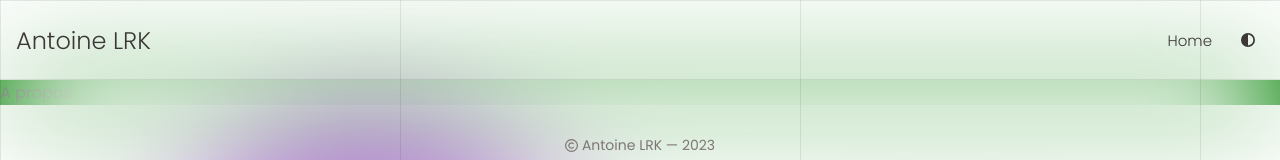
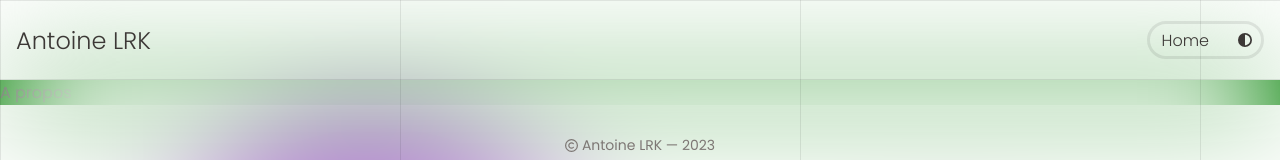
Before and after one commit to antoinelrk/AntoineLRK-Portfolio-App, a Next.js app: page /about in a window 1280 px wide. Shown: the top 160 px of the page. Built offline with nearby package versions, Linux system fonts and the light colour scheme.

Commit message:
Clean code

```diff
--- a/src/components/Layers/Frame/Frame.jsx
+++ b/src/components/Layers/Frame/Frame.jsx
@@ -1,5 +1,5 @@
 import './Frame.scss'
 
 export function Frame () {
-    return <div class="frame"></div>
+    return <div className="frame"></div>
 }
--- a/src/components/Layers/GridLayout/Header/Header.jsx
+++ b/src/components/Layers/GridLayout/Header/Header.jsx
@@ -1,5 +1,6 @@
+import { CircledIconButton } from '@/components/UI/Buttons/CircledIconButton'
 import './Header.scss'
-import Link from 'next/link'
+import { NavLink } from '@/components/UI/Links/NavLink'
 import Cookies from 'js-cookie'
 
 export function Header () {
@@ -25,8 +26,17 @@ function NavComponent () {
 
     return <nav>
         <ul>
-            <li><Link className="NavLink" href="/">Home</Link></li>
+            <li><NavLink to="/">Home</NavLink></li>
             <li>
+                <CircledIconButton onClick={() => console.log('ok')}>
+                    <figure>
+                        <svg xmlns="http://www.w3.org/2000/svg" width="100%" height="100%" viewBox="0 0 512 512">
+                            <path d="M448 256c0-106-86-192-192-192V448c106 0 192-86 192-192zM0 256a256 256 0 1 1 512 0A256 256 0 1 1 0 256z"/>
+                        </svg>
+                    </figure>
+                </CircledIconButton>
+            </li>
+            {/* <li>
                 <button name="toggleTheme" className="ToggleTheme" onClick={() => toggleTheme()}>
                     <div className="toggle-theme-icon">
                         <figure>
@@ -36,7 +46,7 @@ function NavComponent () {
                         </figure>
                     </div>
                 </button>
-            </li>
+            </li> */}
         </ul>
     </nav>
 }
--- a/src/components/Layers/GridLayout/Header/Header.scss
+++ b/src/components/Layers/GridLayout/Header/Header.scss
@@ -37,45 +37,18 @@ header {
             display: flex;
             height: auto;
             width: auto;
+            border: solid 3px var(--frame-color);
+            border-radius: var(--brad-default);
 
             ul {
                 display: flex;
                 height: 100%;
                 width: auto;
                 align-items: center;
-                column-gap: 8px;
+                column-gap: .5em;
 
                 li {
                     display: flex;
-
-                    a.NavLink {
-                        display: flex;
-                        flex-direction: column;
-                        justify-content: center;
-                        align-items: center;
-                        height: 32px;
-                        border-radius: var(--brad-default);
-                        padding: 0 12px;
-                        cursor: pointer;
-                        transition: background-color .25s ease;
-                        background-color: transparent;
-                        font-weight: 300;
-                        font-size: 15px;
-                        user-select: none;
-                        color: var(--foreground);
-
-                        &:focus {
-                            outline-width: 3px;
-                            outline-color: var(--tonic);
-                            outline-style: solid;
-                            outline-offset: 0;
-                        }
-
-                        &:hover {
-                            background-color: var(--background-alt);
-                            transition: background-color .25s ease;
-                        }
-                    }
 
                     button.ToggleTheme {
                         display: flex;
--- a/src/components/Projects/Projects.jsx
+++ b/src/components/Projects/Projects.jsx
@@ -44,6 +44,7 @@ export default function Projects () {
     const projectsElements = renderedData?.map((element, index) => (
         <SwiperSlide
             className={Style.SwiperSlide}
+            key={index}
         >
             <li className={Style.projectElement} key={index}>
                 <img src={element.banner} alt="" />
@@ -146,8 +147,8 @@ export default function Projects () {
                                     Scrollbar,
                                     Autoplay
                                 ]}
-                                onSwiper={(swiper) => console.log(swiper)}
-                                onSlideChange={() => console.log('slide change')}
+                                onSwiper={(swiper) => {}}
+                                onSlideChange={() => {}}
                             >
                                 {projectsElements}
                             </Swiper>
--- a/src/components/Testimonials/Linktree/Linktree.jsx
+++ b/src/components/Testimonials/Linktree/Linktree.jsx
@@ -16,7 +16,7 @@ export default function Linktree () {
     }, [])
 
     const listOfLinks = data?.map(link => (
-        <li>
+        <li key={link.url}>
             <a className={Style.socialLink} href={link.url} target="_blank" title={link.name}>
                 <figure dangerouslySetInnerHTML={{ __html: link.icon }}></figure>
             </a>
--- /dev/null
+++ b/src/components/UI/Buttons/CircledIconButton.jsx
@@ -0,0 +1,7 @@
+import './CircledIconButton.scss'
+
+export function CircledIconButton ({ children, onClick }) {
+    return <button onClick={onClick} className="circled-icon-btn">
+        <div className="inset-icon">{children}</div>
+    </button>
+}
--- /dev/null
+++ b/src/components/UI/Buttons/CircledIconButton.scss
@@ -0,0 +1,52 @@
+button.circled-icon-btn {
+    display: flex;
+    justify-content: center;
+    align-items: center;
+    height: 32px;
+    width: 32px;
+    border-radius: var(--brad-default);
+    border: none;
+    color: var(--foreground);
+    cursor: pointer;
+    transition: background-color .25s ease;
+    background-color: transparent;
+
+    &:focus {
+        outline-width: 3px;
+        outline-color: var(--tonic);
+        outline-style: solid;
+        outline-offset: 0;
+    }
+
+    &:active {
+        .toggle-theme-icon {
+            transform: scale(.9);
+            transition: transform .1s linear;
+
+            figure {
+                fill: var(--tonic);
+            }
+        }
+    }
+
+    .inset-icon {
+        display: flex;
+        width: 100%;
+        height: 100%;
+        justify-content: center;
+        align-items: center;
+        transition: transform .1s linear;
+
+        figure {
+            display: flex;
+            width: 14px;
+            height: 14px;
+            fill: var(--foreground);
+        }
+    }
+
+    &:hover {
+        background-color: var(--background-alt);
+        transition: background-color .25s ease;
+    }
+}
--- a/src/components/UI/Links/NavLink.scss
+++ b/src/components/UI/Links/NavLink.scss
@@ -10,7 +10,7 @@
     transition: background-color .25s ease;
     background-color: transparent;
     font-weight: 300;
-    font-size: 15px;
+    font-size: 1em;
     user-select: none;
     color: var(--foreground);
 
@@ -22,7 +22,7 @@
     }
 
     &:hover {
-        background-color: var(--background-alt);
+        background-color: var(--frame-color);
         transition: background-color .25s ease;
     }
 }
```
